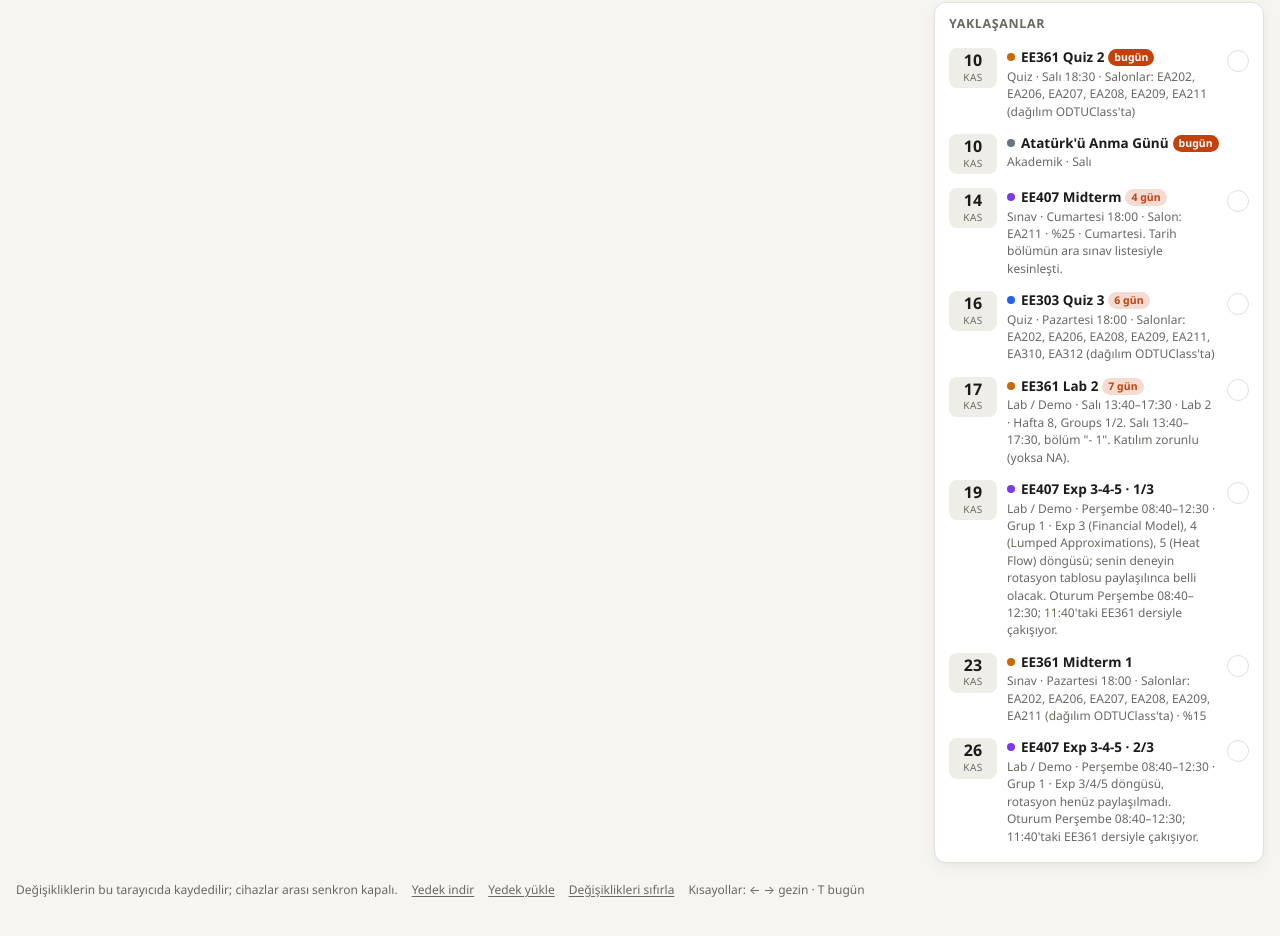
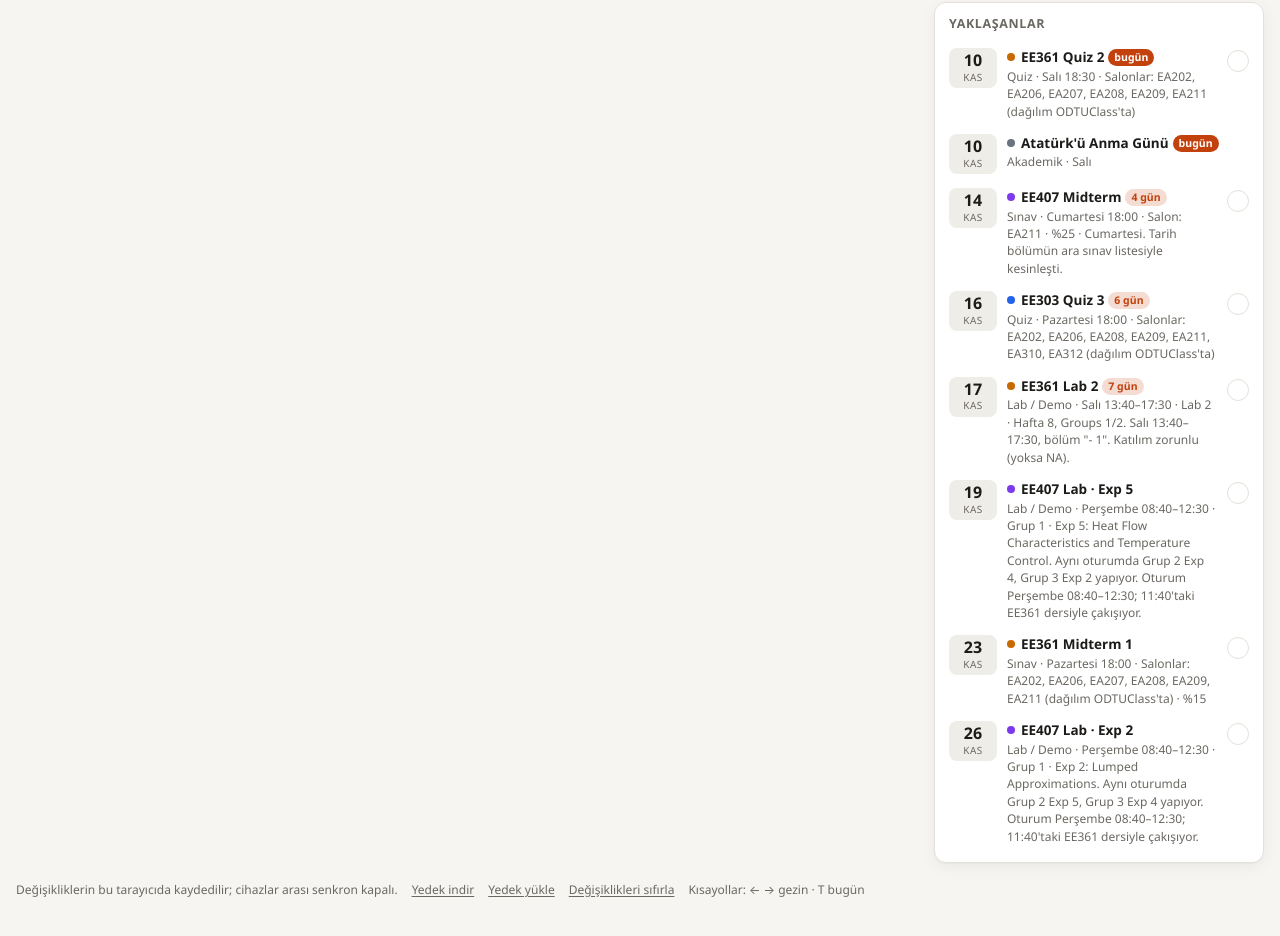
Before and after one commit to oguzkaandogru/my_calendar, a plain HTML site: page index.html in a window 1280 px wide. Shown: the part 1280-2216 px from the top of the page. Drawn offline with Linux system fonts and the light colour scheme.

Commit message:
EE407 Exp 2-4-5 sırası, EE361 quiz ağırlıkları

```diff
--- a/index.html
+++ b/index.html
@@ -460,13 +460,13 @@ const BASE=[
   {id:"303-fin",c:"EE303",type:"exam",t:"EE303 Final",d:null,hint:"Final haftası (4–16 Oca) · %40",win:["2027-01-04","2027-01-16"]},
   // EE361
   {id:"361-genai",c:"EE361",type:"deadline",t:"EE361 GenAI politikası onayı",d:"2026-10-16",w:0.5,n:"3. haftanın sonuna kadar ODTUClass'ta onayla, yoksa ödev/quiz notlanmaz"},
-  {id:"361-q1",c:"EE361",type:"quiz",t:"EE361 Quiz 1",d:"2026-10-23",s:"18:00",n:"Salonlar: EA202, EA206, EA207, EA208, EA209, EA211 (dağılım ODTUClass'ta) · Safety Quiz + 4 quiz, toplam %15 (her biri %3)"},
+  {id:"361-q1",c:"EE361",type:"quiz",t:"EE361 Quiz 1",d:"2026-10-23",s:"18:00",n:"Salonlar: EA202, EA206, EA207, EA208, EA209, EA211 (dağılım ODTUClass'ta) · 4 quiz toplam %15 (her biri %3,75) · Safety Quiz puansız"},
   {id:"361-q2",c:"EE361",type:"quiz",t:"EE361 Quiz 2",d:"2026-11-10",s:"18:30",n:"Salonlar: EA202, EA206, EA207, EA208, EA209, EA211 (dağılım ODTUClass'ta)"},
   {id:"361-mt1",c:"EE361",type:"exam",t:"EE361 Midterm 1",d:"2026-11-23",s:"18:00",n:"Salonlar: EA202, EA206, EA207, EA208, EA209, EA211 (dağılım ODTUClass'ta) · %15"},
   {id:"361-q3",c:"EE361",type:"quiz",t:"EE361 Quiz 3",d:"2026-12-04",s:"18:30",n:"Salonlar: EA202, EA206, EA207, EA208, EA209, EA211 (dağılım ODTUClass'ta)"},
   {id:"361-q4",c:"EE361",type:"quiz",t:"EE361 Quiz 4",d:"2026-12-19",s:"10:30",n:"Salonlar: EA202, EA206, EA207, EA208, EA209, EA211 (dağılım ODTUClass'ta) · Cumartesi"},
   {id:"361-mt2",c:"EE361",type:"exam",t:"EE361 Midterm 2",d:"2026-12-24",s:"18:00",n:"Salonlar: EA202, EA206, EA207, EA208, EA209, EA211 (dağılım ODTUClass'ta) · %15"},
-  {id:"361-safety",c:"EE361",type:"quiz",t:"EE361 Safety Quiz",d:null,hint:"3. hafta (12–16 Eki) · ODTUClass · en az 70/100",win:["2026-10-12","2026-10-18"],n:"Geçemezsen laba giremezsin, NA alırsın"},
+  {id:"361-safety",c:"EE361",type:"quiz",t:"EE361 Safety Quiz",d:null,hint:"3. hafta (12–16 Eki) · ODTUClass · en az 70/100",win:["2026-10-12","2026-10-18"],n:"Puan ağırlığı yok. Geçemezsen laba giremezsin, NA alırsın"},
   {id:"361-lab1",c:"EE361",type:"lab",t:"EE361 Lab 1",d:"2026-11-03",s:"13:40",e:"17:30",lab:"EE361",n:"Lab 1 · Hafta 6, Groups 1/2. Salı 13:40–17:30, bölüm \"- 1\". Katılım zorunlu (yoksa NA)."},
   {id:"361-lab2",c:"EE361",type:"lab",t:"EE361 Lab 2",d:"2026-11-17",s:"13:40",e:"17:30",lab:"EE361",n:"Lab 2 · Hafta 8, Groups 1/2. Salı 13:40–17:30, bölüm \"- 1\". Katılım zorunlu (yoksa NA)."},
   {id:"361-lab3",c:"EE361",type:"lab",t:"EE361 Lab 3",d:"2026-12-01",s:"13:40",e:"17:30",lab:"EE361",n:"Lab 3 · Hafta 10, Groups 1/2. Salı 13:40–17:30, bölüm \"- 1\". Katılım zorunlu (yoksa NA). Aynı gün EE402 Midterm 2 var."},
@@ -483,9 +483,9 @@ const BASE=[
   {id:"407-lab1",c:"EE407",type:"lab",t:"EE407 Lab · Exp 7",d:"2026-10-15",s:"08:40",e:"12:30",lab:"EE407",n:"Grup 1 · Exp 7: Coupled Water Tank lineerleştirme ve kontrol. Aynı oturumda Grup 2 Exp 6, Grup 3 Exp 1 yapıyor. Oturum Perşembe 08:40–12:30; 11:40'taki EE361 dersiyle çakışıyor."},
   {id:"407-lab2",c:"EE407",type:"lab",t:"EE407 Lab · Exp 1",d:"2026-10-22",s:"08:40",e:"12:30",lab:"EE407",n:"Grup 1 · Exp 1: Heating Process & Thermocouple. Aynı oturumda Grup 2 Exp 7, Grup 3 Exp 6 yapıyor. Oturum Perşembe 08:40–12:30; 11:40'taki EE361 dersiyle çakışıyor."},
   {id:"407-lab3",c:"EE407",type:"lab",t:"EE407 Lab · Exp 6",d:"2026-11-05",s:"08:40",e:"12:30",lab:"EE407",n:"Grup 1 · Exp 6: Float in a Tube sistem tanıma. 29 Ekim tatili nedeniyle Perşembe oturumu 6. haftaya (5 Kasım) kaydırıldı. Oturum Perşembe 08:40–12:30; 11:40'taki EE361 dersiyle çakışıyor."},
-  {id:"407-lab4",c:"EE407",type:"lab",t:"EE407 Exp 3-4-5 · 1/3",d:"2026-11-19",s:"08:40",e:"12:30",lab:"EE407",n:"Grup 1 · Exp 3 (Financial Model), 4 (Lumped Approximations), 5 (Heat Flow) döngüsü; senin deneyin rotasyon tablosu paylaşılınca belli olacak. Oturum Perşembe 08:40–12:30; 11:40'taki EE361 dersiyle çakışıyor."},
-  {id:"407-lab5",c:"EE407",type:"lab",t:"EE407 Exp 3-4-5 · 2/3",d:"2026-11-26",s:"08:40",e:"12:30",lab:"EE407",n:"Grup 1 · Exp 3/4/5 döngüsü, rotasyon henüz paylaşılmadı. Oturum Perşembe 08:40–12:30; 11:40'taki EE361 dersiyle çakışıyor."},
-  {id:"407-lab6",c:"EE407",type:"lab",t:"EE407 Exp 3-4-5 · 3/3",d:"2026-12-03",s:"08:40",e:"12:30",lab:"EE407",n:"Grup 1 · Exp 3/4/5 döngüsü, rotasyon henüz paylaşılmadı. Oturum Perşembe 08:40–12:30; 11:40'taki EE361 dersiyle çakışıyor."},
+  {id:"407-lab4",c:"EE407",type:"lab",t:"EE407 Lab · Exp 5",d:"2026-11-19",s:"08:40",e:"12:30",lab:"EE407",n:"Grup 1 · Exp 5: Heat Flow Characteristics and Temperature Control. Aynı oturumda Grup 2 Exp 4, Grup 3 Exp 2 yapıyor. Oturum Perşembe 08:40–12:30; 11:40'taki EE361 dersiyle çakışıyor."},
+  {id:"407-lab5",c:"EE407",type:"lab",t:"EE407 Lab · Exp 2",d:"2026-11-26",s:"08:40",e:"12:30",lab:"EE407",n:"Grup 1 · Exp 2: Lumped Approximations. Aynı oturumda Grup 2 Exp 5, Grup 3 Exp 4 yapıyor. Oturum Perşembe 08:40–12:30; 11:40'taki EE361 dersiyle çakışıyor."},
+  {id:"407-lab6",c:"EE407",type:"lab",t:"EE407 Lab · Exp 4",d:"2026-12-03",s:"08:40",e:"12:30",lab:"EE407",n:"Grup 1 · Exp 4: Design and Control of a Financial Model. Aynı oturumda Grup 2 Exp 2, Grup 3 Exp 5 yapıyor. Oturum Perşembe 08:40–12:30; 11:40'taki EE361 dersiyle çakışıyor."},
   {id:"407-proj",c:"EE407",type:"lab",t:"EE407 Proje demosu",d:null,hint:"28–29 Ara (Pzt ya da Sal) · %10",win:["2026-12-28","2026-12-29"],w:2},
   {id:"407-fin",c:"EE407",type:"exam",t:"EE407 Final",d:null,hint:"Final haftası · %35",win:["2027-01-04","2027-01-16"]},
   // EE493
@@ -517,7 +517,7 @@ const INFO={
     links:[["Ders notları (GitHub)","https://github.com/mertankarali/Lecture-Notes/"],["Video dersler","https://www.youtube.com/watch?v=u0k4-7pnQp4&list=PLkzMUaHD5TOMXk5XkGtw6fBVQHemUKxx5"],["ODTUClass",ODTUCLASS]]},
   EE407:{people:[["Hoca","Afşar Saranlı · EZ-10","afsars@metu.edu.tr"],["Asistan","Atakan Durmaz","atakand@metu.edu.tr"],["Asistan","Anıl Gülbeden","gulbeden@metu.edu.tr"],["Lab mühendisi","Mesut Özer"]],
     book:"Ders kitabı yok · Chao, Process Control: A First Course with MATLAB",
-    rules:["Lab: Perşembe 08:40–12:30 oturumu, Grup 1.","Exp 1-6-7 döngüsü: 15 Eki Exp 7 · 22 Eki Exp 1 · 5 Kas Exp 6.","Exp 3-4-5 döngüsü: 19 Kas · 26 Kas · 3 Ara (sıra henüz paylaşılmadı).","Lab 12:30'a kadar sürüyor; Perşembe 11:40 EE361 dersiyle çakışıyor.","Midterm 14 Kasım Cumartesi 18:00, EA211.","Proje seçimi 2 Kasım, proje demoları 28–29 Aralık.","GenAI serbest ama kullandıysan belirtmelisin.","Resmi mazeretle 1 make-up sınav ve 1 lab telafisi."],
+    rules:["Lab: Perşembe 08:40–12:30 oturumu, Grup 1.","Exp 1-6-7 döngüsü: 15 Eki Exp 7 · 22 Eki Exp 1 · 5 Kas Exp 6.","Exp 2-4-5 döngüsü: 19 Kas Exp 5 · 26 Kas Exp 2 · 3 Ara Exp 4.","Lab 12:30'a kadar sürüyor; Perşembe 11:40 EE361 dersiyle çakışıyor.","Midterm 14 Kasım Cumartesi 18:00, EA211.","Proje seçimi 2 Kasım, proje demoları 28–29 Aralık.","GenAI serbest ama kullandıysan belirtmelisin.","Resmi mazeretle 1 make-up sınav ve 1 lab telafisi."],
     links:[["Control Guru","http://controlguru.org"],["ODTUClass",ODTUCLASS]]},
   EE493:{people:[["DS koordinatörleri","S. Figen Öktem Seven · Murat Eyüboğlu · Elif Tuğçe Ceran · Selçuk Yerci · Fatih Kamışlı · Murat Temiz · Yusuf Samet Yaraş"]],
     book:"",
@@ -527,7 +527,7 @@ const INFO={
 /* Not bileşenleri (syllabus ağırlıkları) */
 const GRADES={
   EE303:[{id:"att",l:"Discussion katılımı",w:6},{id:"q1",l:"Quiz 1",w:6},{id:"q2",l:"Quiz 2",w:6},{id:"q3",l:"Quiz 3",w:6},{id:"q4",l:"Quiz 4",w:6},{id:"mt",l:"Midterm",w:30},{id:"fin",l:"Final",w:40,final:1}],
-  EE361:[{id:"mt1",l:"Midterm 1",w:15},{id:"mt2",l:"Midterm 2",w:15},{id:"safety",l:"Safety Quiz",w:3},{id:"q1",l:"Quiz 1",w:3},{id:"q2",l:"Quiz 2",w:3},{id:"q3",l:"Quiz 3",w:3},{id:"q4",l:"Quiz 4",w:3},{id:"l1",l:"Lab 1",w:5},{id:"l2",l:"Lab 2",w:5},{id:"l3",l:"Lab 3",w:5},{id:"l4",l:"Lab 4",w:5},{id:"l5",l:"Lab 5",w:5},{id:"fin",l:"Final",w:30,final:1}],
+  EE361:[{id:"mt1",l:"Midterm 1",w:15},{id:"mt2",l:"Midterm 2",w:15},{id:"q1",l:"Quiz 1",w:3.75},{id:"q2",l:"Quiz 2",w:3.75},{id:"q3",l:"Quiz 3",w:3.75},{id:"q4",l:"Quiz 4",w:3.75},{id:"l1",l:"Lab 1",w:5},{id:"l2",l:"Lab 2",w:5},{id:"l3",l:"Lab 3",w:5},{id:"l4",l:"Lab 4",w:5},{id:"l5",l:"Lab 5",w:5},{id:"fin",l:"Final",w:30,final:1}],
   EE402:[{id:"mt1",l:"Midterm 1",w:30},{id:"mt2",l:"Midterm 2",w:30},{id:"fin",l:"Final",w:40,final:1}],
   EE407:[{id:"att",l:"Katılım",w:5},{id:"mt",l:"Midterm",w:25},{id:"proj",l:"Dönem projesi",w:10},{id:"lab",l:"Lab & quizler",w:25},{id:"fin",l:"Final",w:35,final:1}],
   EE493:[{id:"wk",l:"Haftalık toplantı + takım + logbook",w:15},{id:"bs",l:"Business Statement",w:5},{id:"prop",l:"Proposal Report",w:10},{id:"test",l:"Test Doc & Module Demo",w:20},{id:"cdr",l:"Conceptual Design Report",w:20},{id:"pres",l:"Conceptual Design Sunumu",w:25},{id:"att",l:"Ders katılımı",w:5}]
```
